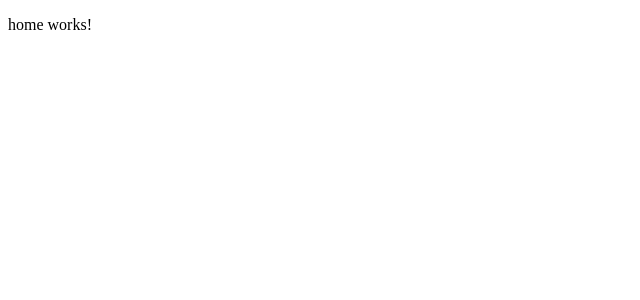
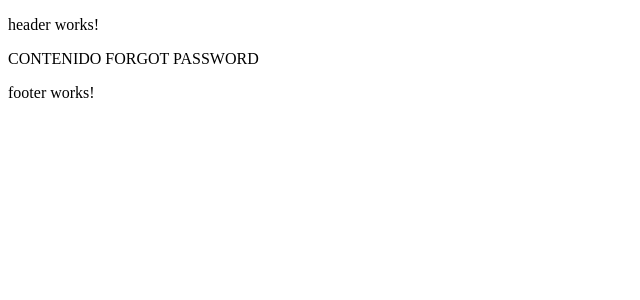
Before and after one commit to awarewire/studies-angular-music-store, an Angular app: page /forgot-password in a window 1280 px wide. Before the commit this address led to /. Shown: the top 300 px of the page, without its empty margins (0-640 px from the left). Built offline with nearby package versions, Linux system fonts and the light colour scheme.

Commit message:
Implement basic routing

```diff
--- a/src/app/app.component.html
+++ b/src/app/app.component.html
@@ -1 +1 @@
-<app-home></app-home>
+<router-outlet></router-outlet>
--- a/src/app/app.routes.ts
+++ b/src/app/app.routes.ts
@@ -1,3 +1,33 @@
-import { Routes } from '@angular/router';
+import {Routes} from '@angular/router';
+import {HomeComponent} from './home/home.component';
+import {LoginComponent} from './login/login.component';
+import {RegisterComponent} from './register/register.component';
+import {ForgotPasswordComponent} from './forgot-password/forgot-password.component';
 
-export const routes: Routes = [];
+export const routes: Routes = [
+  {
+    path: '',
+    pathMatch: 'full',
+    redirectTo: 'home'
+  },
+  {
+    path: 'home',
+    pathMatch: 'full',
+    component: HomeComponent
+  },
+  {
+    path: 'login',
+    pathMatch: 'full',
+    component: LoginComponent
+  },
+  {
+    path: 'register',
+    pathMatch: 'full',
+    component: RegisterComponent
+  },
+  {
+    path: 'forgot-password',
+    pathMatch: 'full',
+    component: ForgotPasswordComponent
+  }
+];
--- a/src/app/forgot-password/forgot-password.component.html
+++ b/src/app/forgot-password/forgot-password.component.html
@@ -1 +1,5 @@
-<p>forgot-password works!</p>
+<app-header></app-header>
+
+CONTENIDO FORGOT PASSWORD
+
+<app-footer></app-footer>
--- a/src/app/home/home.component.html
+++ b/src/app/home/home.component.html
@@ -1 +1,5 @@
-<p>home works!</p>
+<app-header></app-header>
+
+CONTENIDO HOME
+
+<app-footer></app-footer>
--- a/src/app/login/login.component.html
+++ b/src/app/login/login.component.html
@@ -1 +1,5 @@
-<p>login works!</p>
+<app-header></app-header>
+
+CONTENIDO LOGIN
+
+<app-footer></app-footer>
--- a/src/app/register/register.component.html
+++ b/src/app/register/register.component.html
@@ -1 +1,5 @@
-<p>register works!</p>
+<app-header></app-header>
+
+CONTENIDO REGISTER
+
+<app-footer></app-footer>
```
Also changed, not shown: src/app/forgot-password/forgot-password.component.ts (+6 -1 lines), src/app/home/home.component.ts (+6 -1 lines), src/app/login/login.component.ts (+6 -1 lines), src/app/register/register.component.ts (+6 -1 lines).
